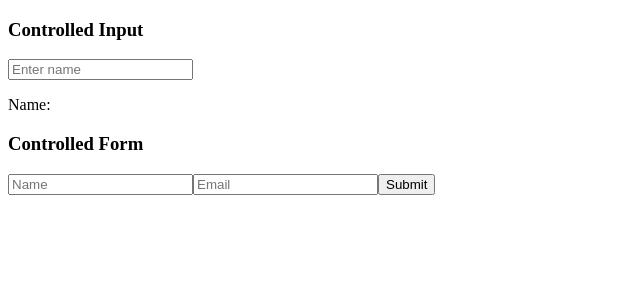
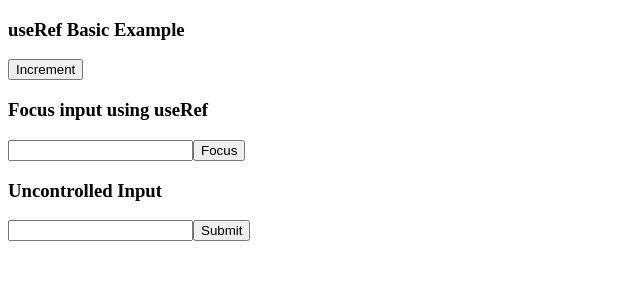
Before and after one commit to lokeshkumar72/react-practice-lab, a React (Vite) app: page / in a window 1280 px wide. Shown: the top 300 px of the page, without its empty margins (0-640 px from the left). Built offline with nearby package versions, Linux system fonts and the light colour scheme.

Commit message:
Day 16: Integrated useRef examples

```diff
--- a/src/App.jsx
+++ b/src/App.jsx
@@ -1,12 +1,14 @@
-import ControlledInput from "./components/ControlledInput";
-import ControlledForm from "./components/ControlledForm";
+import UseRefBasic from "./components/UseRefBasic";
+import UseRefFocus from "./components/UseRefFocus";
+import UncontrolledInput from "./components/UncontrolledInput";
 
 function App() {
   return (
-    <>
-      <ControlledInput />
-      <ControlledForm />
-    </>
+    <div>
+      <UseRefBasic />
+      <UseRefFocus />
+      <UncontrolledInput />
+    </div>
   );
 }
 
```
